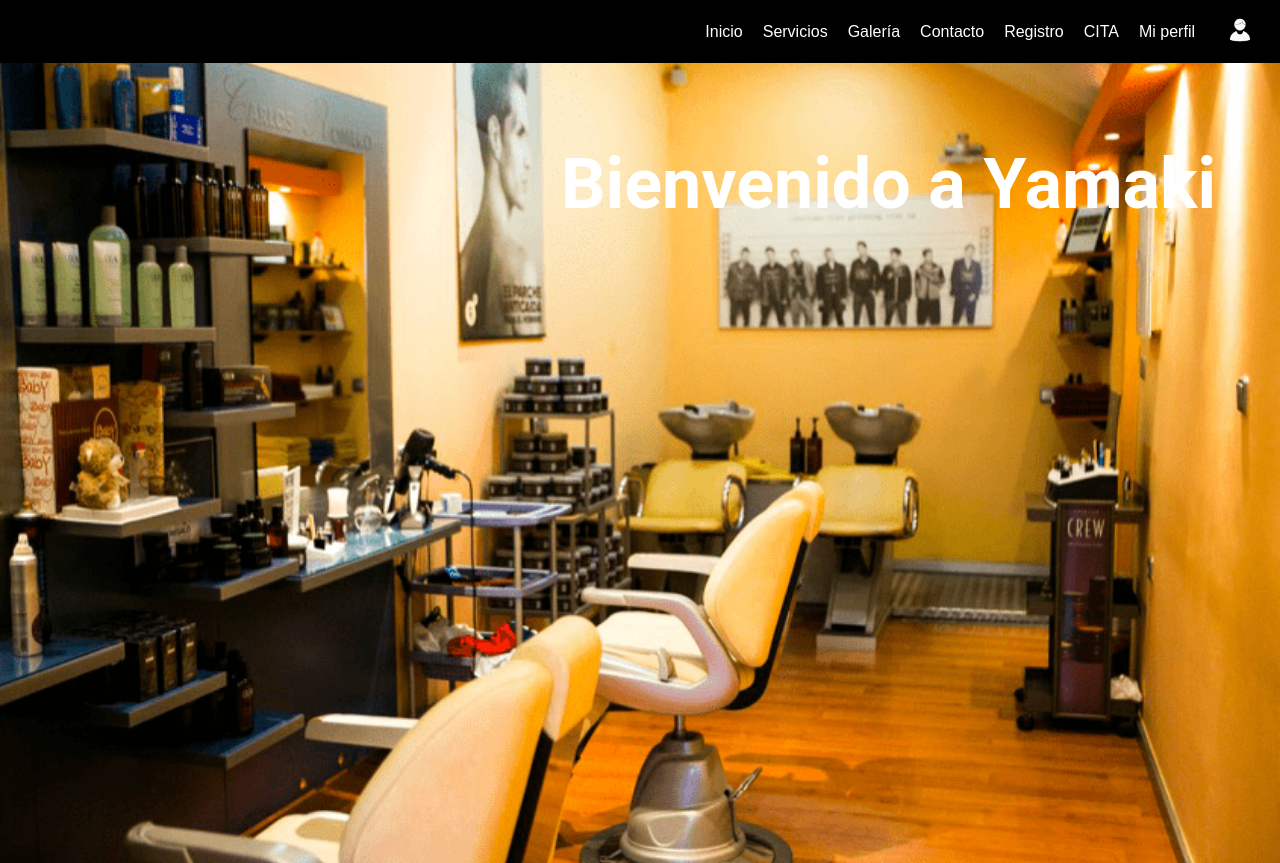
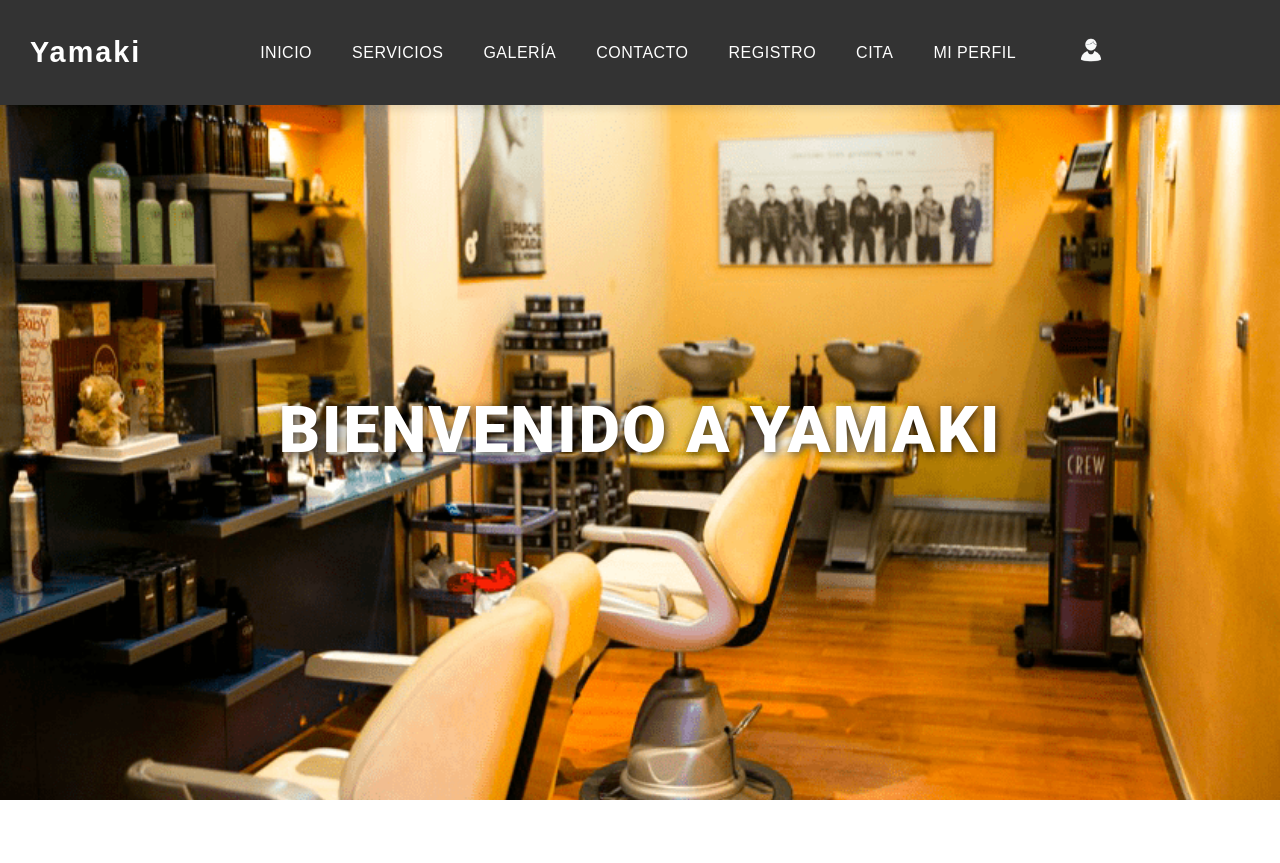
Before and after one commit to victorperezvl/Yamaki, a React (Vite) app in the folder frontend/: page / in a window 1280 px wide. After the commit the page ends 800 px from the top, so only its background shows below. Built offline with nearby package versions, Linux system fonts and the light colour scheme; no server answers.

Commit message:
Arreglar estilos

```diff
--- a/frontend/src/components/Nav.jsx
+++ b/frontend/src/components/Nav.jsx
@@ -1,30 +1,35 @@
 import { useState } from "react";
-import Login from "../components/Login.jsx"
+import Login from "../components/Login.jsx";
 import userIcon from "../assets/iconUser.png";
 import "../styles/nav.css";
 
-//Component for nav bar
+// Component for nav bar
 const Nav = () => {
-
   const [showLogin, setShowLogin] = useState(false);
+  const [menuOpen, setMenuOpen] = useState(false);
 
   return (
     <nav className="nav">
-      <div className="logo">Mi Sitio</div>
-      <div className="menu-container">
+      <div className="logo">Yamaki</div>
+      <div className={`menu-container ${menuOpen ? "open" : ""}`}>
         <div className="menu">
           <a href="/">Inicio</a>
           <a href="/servicios">Servicios</a>
           <a href="#galeria">Galería</a>
           <a href="#contacto">Contacto</a>
           <a href="/registro">Registro</a>
-          <a href="/cita">CITA</a>
+          <a href="/cita">Cita</a>
           <a href="/perfil">Mi perfil</a>
         </div>
-        <button className="user-btn">
-          <img src={userIcon} alt="Login" className="user-icon" onClick={() => setShowLogin(true)} />
+        <button className="user-btn" onClick={() => setShowLogin(true)}>
+          <img src={userIcon} alt="Login" className="user-icon" />
           <Login show={showLogin} onClose={() => setShowLogin(false)} />
         </button>
+      </div>
+      <div className="hamburger" onClick={() => setMenuOpen(!menuOpen)}>
+        <div className="bar"></div>
+        <div className="bar"></div>
+        <div className="bar"></div>
       </div>
     </nav>
   );
--- a/frontend/src/pages/Home.jsx
+++ b/frontend/src/pages/Home.jsx
@@ -1,14 +1,14 @@
 import "../styles/Home.css";
 import homeImg from "../assets/peluqueria.png";
 
-//Home page
+// Home page
 const Home = () => {
- return (
-    <div>
-        <div className="home-container">
-          <h1 className="homeTxt">Bienvenido a Yamaki</h1>
-          <img src={homeImg} alt="Imagenportada" className="homeImg" />
-        </div>
+  return (
+    <div className="home-container">
+      <div className="home-content">
+        <h1 className="homeTxt">Bienvenido a Yamaki</h1>
+        <img src={homeImg} alt="Imagen portada" className="homeImg" />
+      </div>
     </div>
   );
 };
--- a/frontend/src/styles/Home.css
+++ b/frontend/src/styles/Home.css
@@ -1,43 +1,62 @@
+/* Aseguramos que el contenido esté justo debajo de la barra de navegación sin margen extra */
 .home-container {
   position: relative;
   width: 100%;
   height: 100vh;
+  margin-top: 0; /* Sin margen superior adicional */
+  overflow: hidden; /* Para evitar que el contenido se desborde */
 }
 
-  .menu-container {
+/* Contenedor principal con fondo */
+.home-content {
+  position: relative;
+  height: 100%;
+  color: white;
   display: flex;
+  flex-direction: column;
+  justify-content: center;
   align-items: center;
-    margin-left: auto;
-    gap: 15px;
+  z-index: 2;
+  text-align: center;
+  padding-top: 80px; /* Aseguramos que el contenido no se superponga con la barra */
 }
 
-  .user-icon {
-    width: 40px;
-    height: 40px;
-    cursor: pointer;
+/* Título principal con diseño moderno */
+.homeTxt {
+  font-size: 4rem; /* Tamaño grande para el título */
+  font-weight: 900;
+  letter-spacing: 2px;
+  text-transform: uppercase;
+  font-family: 'Roboto', sans-serif;
+  color: #fff;
+  z-index: 2;
+  margin: 0;
+  padding-bottom: 20px;
+  text-shadow: 2px 2px 10px rgba(0, 0, 0, 0.7); /* Sombra suave para mejorar visibilidad */
 }
 
+/* Imagen de fondo ajustada al contenedor */
 .homeImg {
   width: 100%;
   height: 100%;
   object-fit: cover;
   position: absolute;
-    z-index: 1;
+  top: 0;
+  left: 0;
+  z-index: 1; /* La imagen debe estar detrás del texto */
 }
 
-  .homeTxt {
-    position: absolute;
-    top: 10%;
-    right: 5%;
-    color: white;
-    font-size: 70px;
-    font-weight: bold;
-    font-family: 'Roboto', sans-serif;
-    z-index: 2;
+/* Animación de aparición para el contenido */
+.home-content {
+  animation: fadeIn 1.5s ease-in-out;
 }
 
-  .user-btn {
-    background: none;
-    border: none;
-    cursor: pointer;
+/* Efecto de transición para el fadeIn */
+@keyframes fadeIn {
+  from {
+    opacity: 0;
   }
+  to {
+    opacity: 1;
+  }
+}
--- a/frontend/src/styles/appointment.css
+++ b/frontend/src/styles/appointment.css
@@ -3,37 +3,128 @@
     margin: 0;
     padding: 0;
     box-sizing: border-box;
-    font-family: Arial, sans-serif;
+    font-family: 'Poppins', sans-serif; /* Fuente moderna y limpia */
   }
 
   /* Barra roja superior */
   .appointment-header {
-    background-color: #8B0000;
-    height: 3cm;
+    background-color: #e63946; /* Rojo más moderno */
+    height: 80px;
     display: flex;
     align-items: center;
     justify-content: center;
     color: white;
-    font-size: 24px;
-    font-weight: bold;
+    font-size: 32px;
+    font-weight: 600;
     text-transform: uppercase;
+    letter-spacing: 2px;
+    box-shadow: 0 4px 8px rgba(0, 0, 0, 0.2);
   }
 
   /* Sección con fondo negro */
   .appointment-form-container {
-    background-color: black;
-    height: calc(100vh - 3cm); /* Resta la altura de la barra roja */
+    background-color: #111; /* Fondo más oscuro para contraste */
+    height: calc(100vh - 80px); /* Ajusta el alto para que no se superponga con la barra */
     display: flex;
     align-items: center;
     justify-content: center;
-    z-index: 1;
     color: white;
+    padding: 20px;
+    font-size: 18px;
   }
 
+  /* Contenedor del formulario */
   .appointment-select {
-    padding: 20px;
-    border-radius: 10px;
-    position: relative;
-    z-index: 2;
+    padding: 40px;
+    border-radius: 15px;
+    background-color: #1d1d1d; /* Fondo más oscuro */
+    box-shadow: 0 8px 24px rgba(0, 0, 0, 0.3); /* Sombra suave para profundidad */
+    max-width: 800px;
+    width: 100%;
     text-align: center;
+    color: #fff;
   }
+
+  .appointment-select h2 {
+    font-size: 2.5rem;
+    font-weight: 600;
+    color: #e63946; /* Título con color rojo moderno */
+    margin-bottom: 20px;
+    letter-spacing: 1px;
+  }
+
+  /* Botones estilizados */
+  button {
+    background-color: #e63946; /* Color rojo para los botones */
+    color: white;
+    padding: 15px 30px;
+    border: none;
+    border-radius: 8px;
+    font-size: 18px;
+    cursor: pointer;
+    text-transform: uppercase;
+    letter-spacing: 1px;
+    transition: background-color 0.3s ease, transform 0.3s ease;
+  }
+
+  button:hover {
+    background-color: #d62c2c;
+    transform: scale(1.05); /* Efecto de aumento al pasar el ratón */
+  }
+
+  /* Estilos para la confirmación */
+  .confirmation-message {
+    text-align: center;
+    padding: 30px;
+    background-color: #1d1d1d;
+    border-radius: 15px;
+    max-width: 500px;
+    width: 100%;
+    box-shadow: 0 8px 24px rgba(0, 0, 0, 0.3);
+  }
+
+  .confirmation-message h2 {
+    font-size: 3rem;
+    color: #e63946;
+    margin-bottom: 10px;
+  }
+
+  .confirmation-message p {
+    font-size: 1.5rem;
+    margin-bottom: 20px;
+  }
+
+  /* Estilo de los campos de selección (desplegables y inputs) */
+  select, input {
+    padding: 12px;
+    border-radius: 8px;
+    font-size: 1rem;
+    border: 2px solid #e63946;
+    background-color: #111;
+    color: white;
+    width: 100%;
+    margin-bottom: 20px;
+    transition: border-color 0.3s ease;
+  }
+
+  select:focus, input:focus {
+    border-color: #f1faee; /* Color más claro cuando se enfoca */
+    outline: none;
+  }
+
+  /* Estilos para los pasos del formulario */
+  .step-container {
+    margin-top: 20px;
+  }
+
+  .step-container h3 {
+    font-size: 2rem;
+    color: #fff;
+    font-weight: 500;
+    margin-bottom: 20px;
+  }
+
+  .step-container p {
+    font-size: 1.2rem;
+    color: #aaa;
+  }
--- a/frontend/src/styles/nav.css
+++ b/frontend/src/styles/nav.css
@@ -1,18 +1,113 @@
+/* Resetear márgenes y padding de todos los elementos */
+* {
+  margin: 0;
+  padding: 0;
+  box-sizing: border-box;
+}
+
+/* General Nav Bar Styling */
 .nav {
-    background-color: black;
+  background-color: #333; /* Color de fondo de la barra */
   display: flex;
   justify-content: space-between;
-    padding: 10px 20px;
+  padding: 15px 30px;
   align-items: center;
+  box-shadow: 0 4px 8px rgba(0, 0, 0, 0.1); /* Sombra para darle un efecto elevado */
+  position: fixed;
+  top: 0;
+  left: 0;
+  right: 0;
+  z-index: 100; /* Asegura que la barra esté encima de otros elementos */
+  font-family: 'Poppins', sans-serif; /* Fuente moderna */
+}
+
+/* Logo */
+.logo {
+  font-size: 1.8rem;
+  color: #fff;
+  font-weight: 600;
+  letter-spacing: 2px;
+  font-family: 'Poppins', sans-serif;
+}
+
+/* Contenedor del menú */
+.menu-container {
+  display: flex;
+  align-items: center;
+  gap: 15px;
+}
+
+/* Menú de navegación */
+.menu {
+  display: flex;
+  gap: 20px;
 }
 
 .nav a {
   color: white;
   text-decoration: none;
   padding: 10px;
+  font-size: 16px;
+  text-transform: uppercase;
+  letter-spacing: 0.5px;
+  transition: background-color 0.3s ease;
+  font-family: 'Poppins', sans-serif;
 }
 
 .nav a:hover {
   background-color: #575757;
   border-radius: 5px;
 }
+
+/* Estilo del botón de usuario */
+.user-btn {
+  background: none;
+  border: none;
+  cursor: pointer;
+}
+
+.user-icon {
+  width: 40px;
+  height: 40px;
+  border-radius: 50%;
+}
+
+/* Solucionar el problema de la superposición y el espacio blanco */
+body {
+  margin-top: 0; /* Elimina cualquier margen superior */
+
+}
+
+/* Estilos responsivos para pantallas pequeñas */
+@media (max-width: 768px) {
+  .menu {
+    display: none;
+    flex-direction: column;
+    gap: 10px;
+    background-color: #333;
+    position: absolute;
+    top: 60px;
+    right: 0;
+    left: 0;
+    padding: 20px;
+  }
+
+  .menu-container.open .menu {
+    display: flex;
+  }
+
+  .hamburger {
+    display: flex;
+  }
+
+  .menu a {
+    font-size: 18px;
+    text-align: center;
+    padding: 12px;
+    width: 100%;
+  }
+
+  .menu-container.open .menu a:hover {
+    background-color: #575757;
+  }
+}
--- a/frontend/src/styles/profile.css
+++ b/frontend/src/styles/profile.css
@@ -1,67 +1,103 @@
-/* Estilo general */
-.container {
+/* Estilos generales */
+.profile-container {
   max-width: 768px;
   margin: 0 auto;
-    padding: 20px;
-    background-color: #ffffff;
-    box-shadow: 0 4px 6px rgba(0, 0, 0, 0.1);
-    border-radius: 8px;
+  padding: 150px;
+  background-color: #f9f9f9;
+  box-shadow: 0 8px 16px rgba(0, 0, 0, 0.1);
+  border-radius: 12px;
 }
 
 .profile-header {
   display: flex;
   align-items: center;
-    margin-bottom: 20px;
+  margin-bottom: 24px;
 }
 
-  .profile-header img {
-    width: 80px;
-    height: 80px;
+.profile-img {
+  width: 96px;
+  height: 96px;
   border-radius: 50%;
   border: 2px solid #e0e0e0;
 }
 
 .profile-info {
-    margin-left: 20px;
+  margin-left: 24px;
 }
 
-  .profile-info h2 {
-    font-size: 24px;
+.profile-name {
+  font-size: 28px;
   font-weight: 600;
-    margin-bottom: 5px;
+  margin-bottom: 8px;
+  color: #333;
 }
 
-  .profile-info p {
-    color: #555555;
-    font-size: 14px;
+.profile-email {
+  color: #888;
+  font-size: 16px;
 }
 
 .profile-details {
-    margin-top: 20px;
+  margin-top: 32px;
 }
 
-  .profile-details p {
-    font-size: 16px;
-    color: #333333;
-    margin: 8px 0;
+.profile-detail {
+  display: flex;
+  align-items: center;
+  margin-bottom: 16px;
 }
 
-  .profile-details strong {
+.profile-detail p {
+  font-size: 18px;
+  color: #444;
+  margin-right: 8px;
+}
+
+.profile-detail strong {
   font-weight: bold;
 }
 
-  .edit-button {
-    margin-top: 20px;
-    background-color: #3498db;
-    color: white;
-    padding: 12px 20px;
-    border: none;
-    border-radius: 5px;
-    cursor: pointer;
+.profile-input {
+  margin-left: 10px;
+  padding: 8px 12px;
+  border-radius: 8px;
+  border: 1px solid #ccc;
   font-size: 16px;
-    transition: background-color 0.3s ease;
+  width: 100%;
+  max-width: 300px;
+  background-color: #fff;
 }
 
-  .edit-button:hover {
-    background-color: #2980b9;
+.profile-input:focus {
+  outline: none;
+  border-color: #4CAF50;
 }
+
+.edit-icon {
+  margin-left: 12px;
+  cursor: pointer;
+  color: #4CAF50;
+  transition: color 0.3s;
+}
+
+.edit-icon:hover {
+  color: #388E3C;
+}
+
+.save-button {
+  margin-top: 24px;
+  background-color: #4CAF50;
+  color: white;
+  padding: 12px 24px;
+  border: none;
+  border-radius: 8px;
+  cursor: pointer;
+  font-size: 18px;
+  width: 100%;
+  max-width: 200px;
+  transition: background-color 0.3s;
+}
+
+.save-button:hover {
+  background-color: #388E3C;
+}
```
Also changed, not shown: frontend/src/pages/Appointment.jsx (+21 -26 lines), frontend/src/pages/Profile.jsx (+18 -20 lines). Lines whose indentation alone changed are shown as unchanged.
